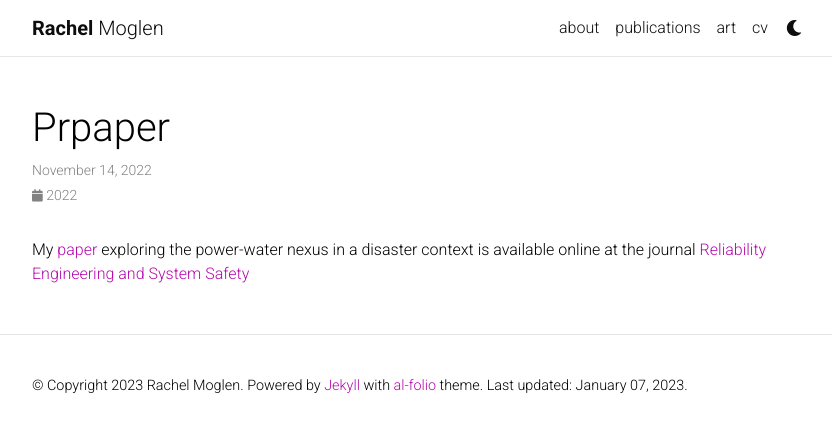
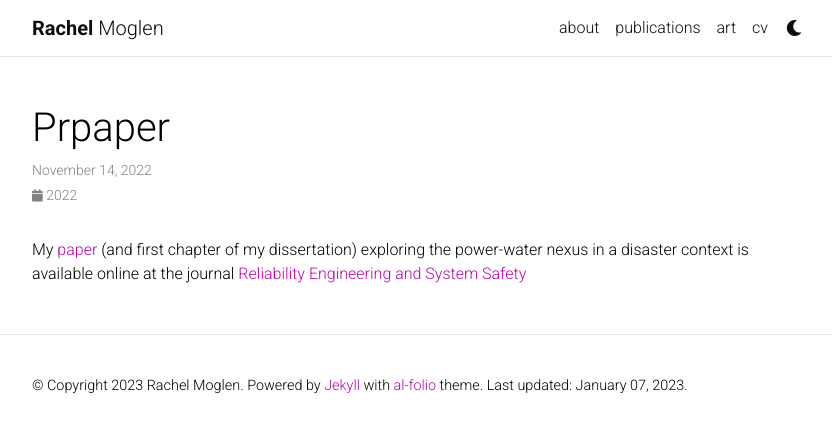
Before and after one commit to rmoglen/rmoglen.github.io, a Jekyll site: the page built from _news/PRpaper.md, in a window 1280 px wide. Shown: the top 432 px of the page, without its empty margins (223-1055 px from the left). Built offline with Jekyll 4.4.1, drawn with Linux system fonts in a browser that asks for light colours; full-size pictures stand in for the smaller copies a plugin makes; comment, search, counter and statistics services are not loaded; a style sheet for code colours, icons or effects is not loaded.

Commit message:
minor changes

```diff
--- a/_news/PRpaper.md
+++ b/_news/PRpaper.md
@@ -4,4 +4,4 @@ date: 2022-11-14 07:59:00-0400
 inline: true
 ---
 
-My [paper](https://doi.org/10.1016/j.ress.2022.108931) exploring the power-water nexus in a disaster context is available online at the journal [Reliability Engineering and System Safety](https://doi.org/10.1016/j.ress.2022.108931)
+My [paper](https://doi.org/10.1016/j.ress.2022.108931) (and first chapter of my dissertation) exploring the power-water nexus in a disaster context is available online at the journal [Reliability Engineering and System Safety](https://doi.org/10.1016/j.ress.2022.108931)
```
Also changed, not shown: _news/IIASA.md (+1 -1 lines).
